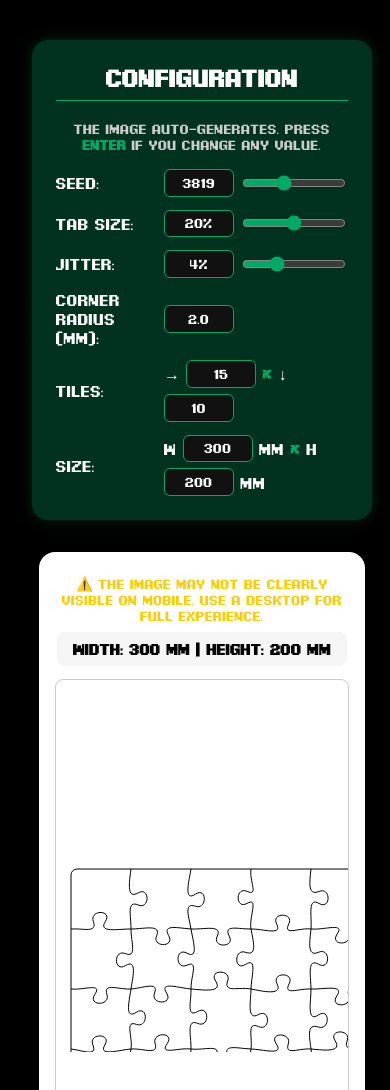
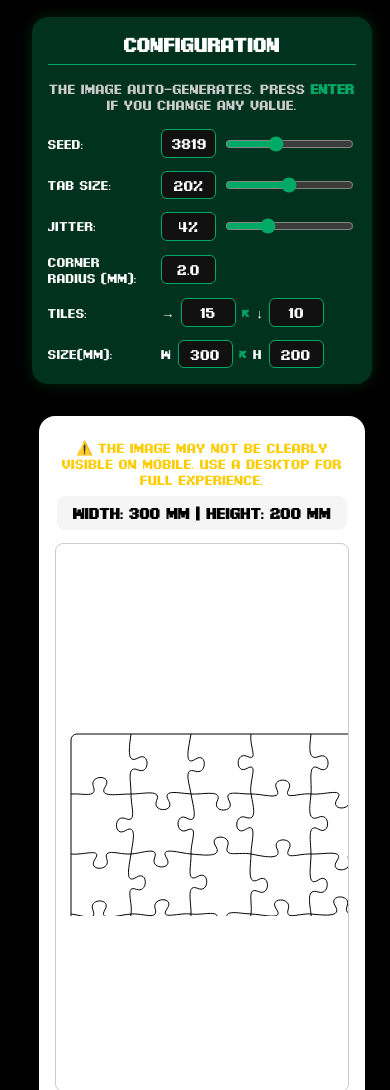
Before and after one commit to MB-Deen/jigsaw-svg-generator, a plain HTML site: page index.html in a window 390 px wide. Shown: the part 133-1223 px from the top of the page. Drawn offline with Linux system fonts and the light colour scheme.

Commit message:
UI Bug Fix

```diff
--- a/index.html
+++ b/index.html
@@ -51,15 +51,13 @@
           <input id="yn" type="text" value="10" onchange="update()">
         </div>
 
-        <label>Size:</label>
+        <label>Size(mm):</label>
         <div class="input-pair">
           <span>W</span>
           <input id="width" type="text" value="300" onchange="update();">
-          <span>mm</span>
           <span class="x-symbol">×</span>
           <span>H</span>
           <input id="height" type="text" value="200" onchange="update();">
-          <span>mm</span>
         </div>
       </div>
     </section>
--- a/scripts/script.js
+++ b/scripts/script.js
@@ -146,8 +146,8 @@ function update() {
     $("puzzlepath_v").setAttribute("d", gen_dv());
     $("puzzlepath_b").setAttribute("d", gen_db());
     const w = document.getElementById("width").value;
-    const h = document.getElementById("height").value;
-    document.getElementById("image-info").innerText = `Width: ${w} mm | Height: ${h} mm`;
+    const h = document.getElementById("rings").value;
+    document.getElementById("image-info").innerText = `Diameter: ${w} mm | Rings: ${h} mm`;
 }
 
 function generate() {
--- a/styles/style.css
+++ b/styles/style.css
@@ -37,9 +37,11 @@ header {
     padding: 1.2rem;
     color: var(--accent-green);
 }
-.black{
+
+.black {
     color: black;
 }
+
 .container {
     display: flex;
     flex-wrap: wrap;
@@ -102,9 +104,11 @@ input[type="range"] {
     font-weight: bold;
     color: var(--accent-green);
 }
+
 /* Modern checkbox style */
 input[type="checkbox"] {
-    appearance: none; /* remove default checkbox */
+    appearance: none;
+    /* remove default checkbox */
     -webkit-appearance: none;
     width: 20px;
     height: 20px;
@@ -176,6 +180,7 @@ input[type="checkbox"]:checked::after {
 .generate-btn:hover, .hex-btn:hover {
     background: #00cc77;
 }
+
 .hex-link {
     display: block;
     text-align: center;
@@ -184,6 +189,7 @@ input[type="checkbox"]:checked::after {
     text-decoration: none;
     font-weight: bold;
 }
+
 .hex-link:hover {
     text-decoration: underline;
 }
@@ -191,15 +197,18 @@ input[type="checkbox"]:checked::after {
 .hex-link:visited {
     color: var(--accent-green);
 }
+
 .info-note {
     font-size: 0.85rem;
     color: #ccc;
     text-align: center;
     margin-bottom: 1rem;
 }
+
 .info-note strong {
     color: var(--accent-green);
 }
+
 .progress-bar {
     width: 100%;
     height: 10px;
@@ -292,6 +301,30 @@ footer a:hover {
 
 /* Mobile-only disclaimer for SVG display */
 @media (max-width: 768px) {
+    body {
+        font-size: small;
+    }
+
+    input[type="text"] {
+        width: 55px;
+        font-size: 0.9rem;
+    }
+
+    .card {
+        padding: 1rem;
+        margin-bottom: auto;
+        flex: auto;
+    }
+
+    .svg-display {
+        width: 100%;
+        min-height: 40vh;
+    }
+
+    .svg-wrapper {
+        min-height: 40vh;
+    }
+
     .mobile-disclaimer {
         display: block !important;
         font-size: 0.85rem;
```
Also changed, not shown: hex-jigsaw.html (+2 -3 lines).
